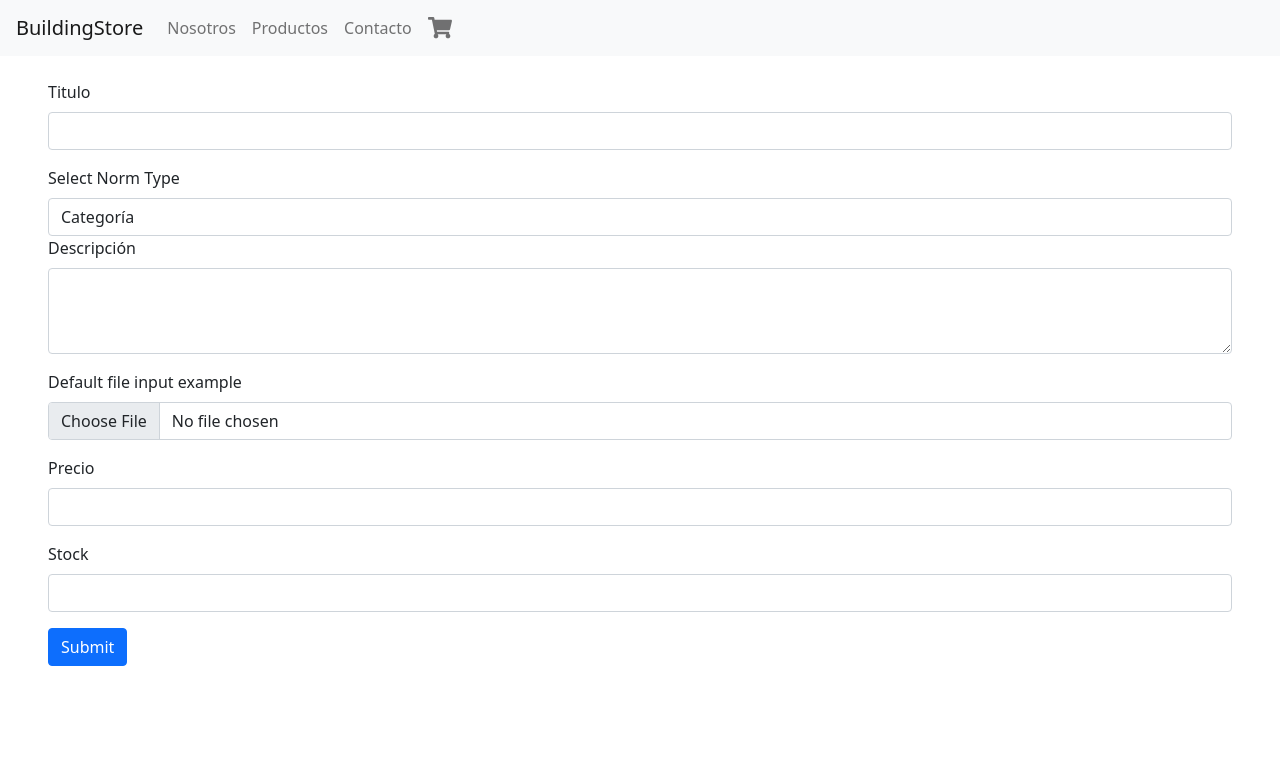
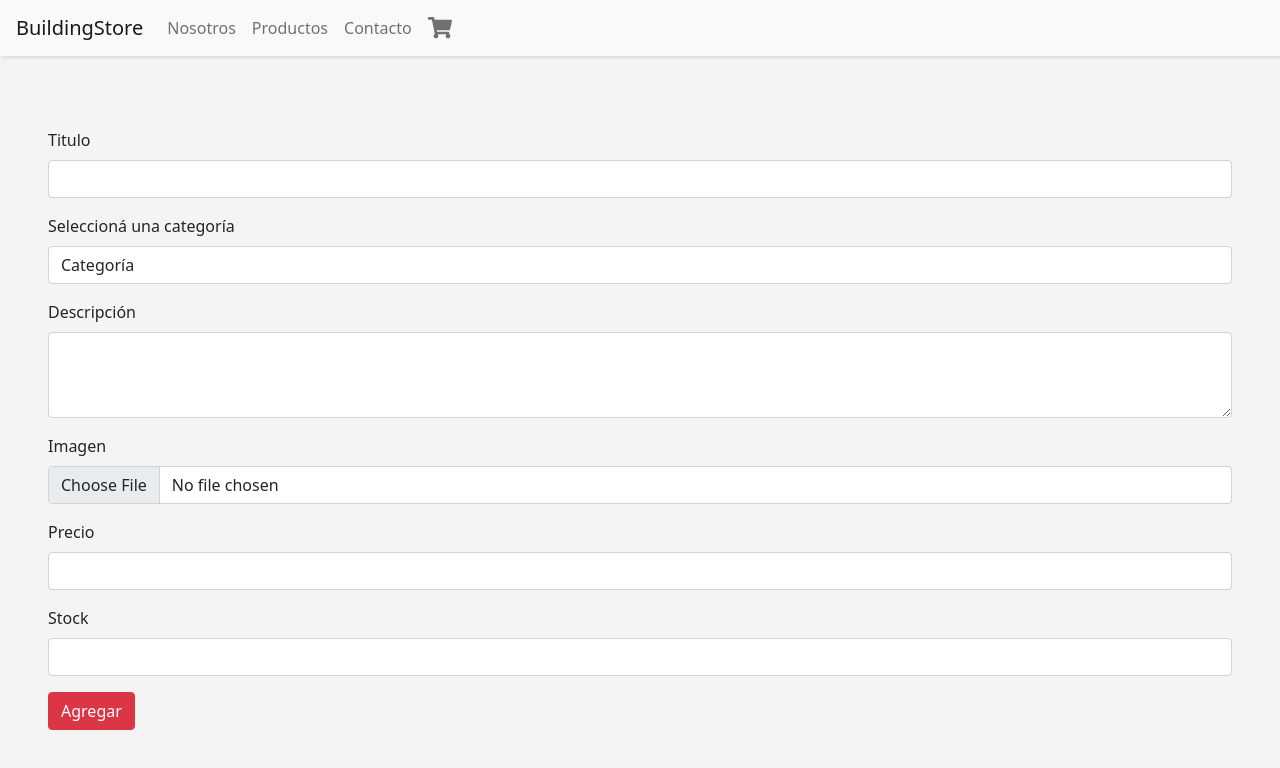
Before and after one commit to alejandrobinker/BuildingStore, a React (Create React App) app: page /productsLoad in a window 1280 px wide. Shown: the top 768 px of the page. Built offline with nearby package versions, Linux system fonts and the light colour scheme; no server answers.

Commit message:
feat(layout): add general layout changes and form clear on productsLoad

```diff
--- a/src/App.css
+++ b/src/App.css
@@ -4,20 +4,11 @@
   box-sizing: border-box;
 }
 
+body {
+  background-color: #f4f4f4;
+}
+
 a, a:hover, a:focus, a:active {
   color: inherit;
   text-decoration: none;
 }
-
-.badge {
-  position: absolute;
-  left: 18px;
-  bottom: 22px;
-  font-size: 10px;
-  background-color: rgb(199, 5, 5);
-  border-radius: 1rem;
-}
-
-.cart-link {
-  position: relative;
-}
--- /dev/null
+++ b/src/components/CartWidget.css
@@ -0,0 +1,8 @@
+.badge {
+    position: absolute;
+    left: 18px;
+    bottom: 22px;
+    font-size: 10px;
+    background-color: rgb(199, 5, 5);
+    border-radius: 1rem;
+  }
--- a/src/components/CartWidget.tsx
+++ b/src/components/CartWidget.tsx
@@ -1,6 +1,7 @@
 import { FontAwesomeIcon } from '@fortawesome/react-fontawesome'
 import { faShoppingCart } from '@fortawesome/free-solid-svg-icons'
 import { Link } from 'react-router-dom'
+import "./CartWidget.css"
 
 function CartWidget(props: any) {
 
--- a/src/components/Item.css
+++ b/src/components/Item.css
@@ -1,3 +1,8 @@
+.card-custom{
+    object-fit: contain;
+    height: 300px;
+}
+
 .card-title {
     font-weight: 400;
 }
--- a/src/components/Item.tsx
+++ b/src/components/Item.tsx
@@ -12,9 +12,9 @@ function Item(item: ItemProp) {
 
     return (
 
-        <Card style={{ width: '18rem' }}>
+        <Card className="m-3" style={{ width: '18rem' }}>
             <Link to={`/producto/${item.id}`}>
-                <Card.Img variant="top" src={item.img} />
+                <Card.Img className="card-custom" variant="top" src={item.img} />
                 <Card.Body>
                     <Card.Title>{item.title}</Card.Title>
                     <Card.Text className="precio">
--- a/src/components/ItemCount.tsx
+++ b/src/components/ItemCount.tsx
@@ -29,7 +29,9 @@ function ItemListCount(props: any) {
                 <FormControl className="input-counter" value={cantidad} disabled />
                 <Button className="btn-counter btn-danger mx-1" onClick={handleSuma}>+</Button>
             </div>
-            <Button onClick={handleQty} variant="danger w-100">Agregar al carrito</Button>
+            {props.stock > 0 ?
+            <Button onClick={handleQty} variant="danger w-100">Agregar al carrito</Button>:
+            <Button variant="danger w-100" disabled>Agregar al carrito</Button>}
         </>
     )
 } export default ItemListCount
--- a/src/components/Navbar.css
+++ b/src/components/Navbar.css
@@ -1,3 +1,8 @@
+.navbar-custom {
+    background-color: white;
+    box-shadow: 2px 2px 3px rgba(0, 0, 0, .1);
+}
+
 .dropdown-menu[data-bs-popper] {
     margin-top: 0;
 }
@@ -5,3 +10,7 @@
 .nav-link:after {
     display: none;
 }
+
+.cart-link {
+    position: relative;
+}
--- a/src/components/ProductList.tsx
+++ b/src/components/ProductList.tsx
@@ -3,7 +3,7 @@ import Item from "./Item"
 function ProductList(props: any) {
 
     return (
-        <div className="products">
+        <div className="d-flex flex-wrap">
             {
                 props.items.map((item: any) => (
                     <Item key={item.id} id={item.id} title={item.title} precio={item.precio} img={item.img} />
--- /dev/null
+++ b/src/components/ProductListContainer.css
@@ -0,0 +1,5 @@
+.products-container {
+    padding-top: 8rem;
+    padding-left: 6rem;
+    padding-right: 6rem;
+}
--- a/src/components/ProductListContainer.tsx
+++ b/src/components/ProductListContainer.tsx
@@ -4,6 +4,7 @@ import { useParams } from "react-router-dom";
 import Producto from "../interfaces/productoDTO";
 import { getAllItems, getItemsByCategory } from "../services/products";
 import ProductList from "./ProductList";
+import "./ProductListContainer.css"
 
 function ProductListContainer() {
     const [items, setItems] = useState<Producto[]>([])
@@ -45,10 +46,13 @@ function ProductListContainer() {
     }, [categoryName])
 
     return (
-        <div className="products-container pt-5">
+        <div className="products-container row">
+            <div className="col-2"></div>
+            <div className="col-10">
+                <h1 className="ms-3">{title}</h1>
                 {loaded ?
                     <>
-                    <h1>{title}</h1> <ProductList items={items} />
+                        <ProductList items={items} />
                     </> :
                     <>
                         <p>Cargando productos...</p>
@@ -56,6 +60,7 @@ function ProductListContainer() {
                             <span className="visually-hidden"></span>
                         </Spinner></>}
             </div>
+        </div>
     )
 }
 export default ProductListContainer
--- a/src/components/ProductsLoad.css
+++ b/src/components/ProductsLoad.css
@@ -1,3 +1,3 @@
 .productsLoad-container {
-    padding-top: 5rem;
+    padding-top: 8rem;
 }
--- a/src/components/ProductsLoad.tsx
+++ b/src/components/ProductsLoad.tsx
@@ -1,5 +1,5 @@
 import { useState } from "react"
-import { Button, Form } from "react-bootstrap"
+import { Alert, Button, Form, Spinner } from "react-bootstrap"
 import { getDownloadURL, getStorage, ref, uploadBytes } from "firebase/storage"
 import { postItem } from "../services/products"
 import "./ProductsLoad.css"
@@ -10,34 +10,42 @@ function ProductsLoad() {
         title: "",
         categoria: "",
         descripcion: "",
-        precio: 0,
-        stock: 0
+        precio: "",
+        stock: ""
     }
 
     const [fields, setFields] = useState(initialFields)
     const [productImage, setProductImage] = useState<any>()
     const [error, setError] = useState(false)
+    const [isAdding, setIsAdding] = useState(false)
 
     const handleChange = (e: any) => {
+        setError(false)
         let { name, value } = e.target
-        setFields(prevState => ({
-            ...prevState,
-            [name]: value
-        }))
-        console.log(fields)
+        if (name !== "stock" && name !== "precio") {
+            setFields(prevState => ({
+                ...prevState,
+                [name]: value
+            }))
+        } else {
+            setFields(prevState => ({
+                ...prevState,
+                [name]: +value
+            }))
+        }
     }
 
     const handleImgChange = (e: any) => {
         setProductImage(e.target.files[0])
-        console.log(productImage)
     }
 
     const postProduct = async () => {
         setError(false)
-        if (fields.title === "" || fields.categoria === "" || fields.descripcion === "" || fields.precio <= 0 || fields.stock <= 0) {
+        if (fields.title === "" || fields.categoria === "" || fields.descripcion === "" || +fields.precio <= 0 || +fields.stock <= 0) {
             setError(true)
             return
         }
+        setIsAdding(true)
 
         let img = "https://via.placeholder.com/600"
 
@@ -53,19 +61,22 @@ function ProductsLoad() {
             ...fields,
             img: img
         }
-        console.log(uploadItem)
+
         await postItem(uploadItem)
+        setIsAdding(false)
+        setFields(initialFields)
     }
 
     return (
         <div className="productsLoad-container px-5">
             <Form>
+                {error && <Alert variant="danger">Datos inválidos</Alert>}
                 <Form.Group className="mb-3">
                     <Form.Label htmlFor="title">Titulo</Form.Label>
-                    <Form.Control id="title" name="title" onChange={handleChange} />
+                    <Form.Control id="title" name="title" onChange={handleChange} value={fields.title} />
                 </Form.Group>
-                <Form.Group controlId="formBasicSelect">
-                    <Form.Label>Select Norm Type</Form.Label>
+                <Form.Group className="mb-3" controlId="formBasicSelect">
+                    <Form.Label>Seleccioná una categoría</Form.Label>
                     <Form.Control
                         as="select"
                         name="categoria"
@@ -79,22 +90,24 @@ function ProductsLoad() {
                 </Form.Group>
                 <Form.Group className="mb-3">
                     <Form.Label htmlFor="descripcion">Descripción</Form.Label>
-                    <Form.Control id="descripcion" name="descripcion" as="textarea" rows={3} onChange={handleChange} />
+                    <Form.Control id="descripcion" name="descripcion" as="textarea" rows={3} onChange={handleChange} value={fields.descripcion} />
                 </Form.Group>
                 <Form.Group className="mb-3">
-                    <Form.Label htmlFor="img">Default file input example</Form.Label>
+                    <Form.Label htmlFor="img">Imagen</Form.Label>
                     <Form.Control id="img" name="img" type="file" onChange={handleImgChange} />
                 </Form.Group>
                 <Form.Group className="mb-3">
                     <Form.Label htmlFor="precio">Precio</Form.Label>
-                    <Form.Control id="precio" name="precio" onChange={handleChange} />
+                    <Form.Control type="number" id="precio" name="precio" onChange={handleChange} value={fields.precio} />
                 </Form.Group>
                 <Form.Group className="mb-3">
                     <Form.Label htmlFor="precio">Stock</Form.Label>
-                    <Form.Control id="stock" name="stock" onChange={handleChange} />
+                    <Form.Control type="number" id="stock" name="stock" onChange={handleChange} value={fields.stock} />
                 </Form.Group>
-                <Button variant="primary" onClick={postProduct}>
-                    Submit
+                <Button variant={isAdding ? "success" : "danger"} onClick={postProduct}>
+                    {isAdding ? <div>Guardando... <Spinner animation="border" role="status">
+                        <span className="visually-hidden"></span>
+                    </Spinner></div> : "Agregar"}
                 </Button>
             </Form>
         </div>
```
Lines whose indentation alone changed are shown as unchanged.
